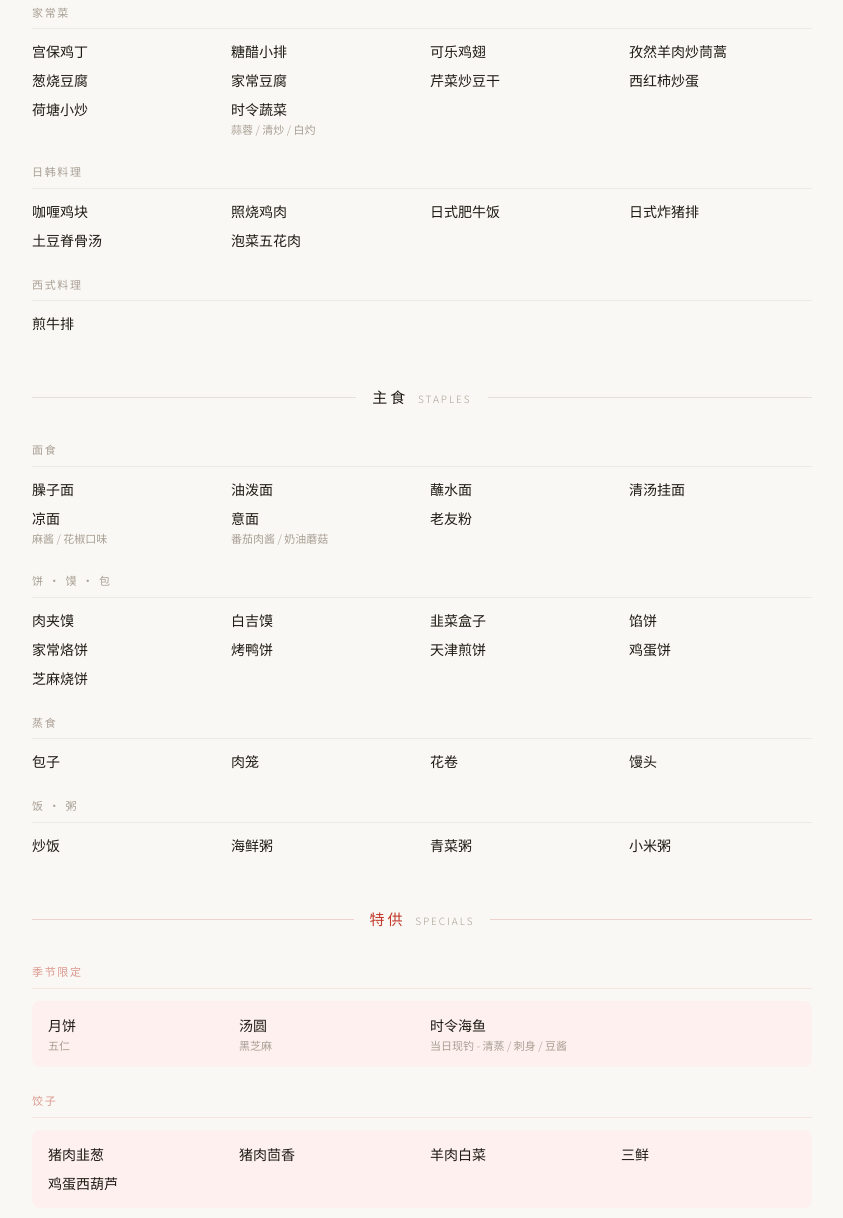
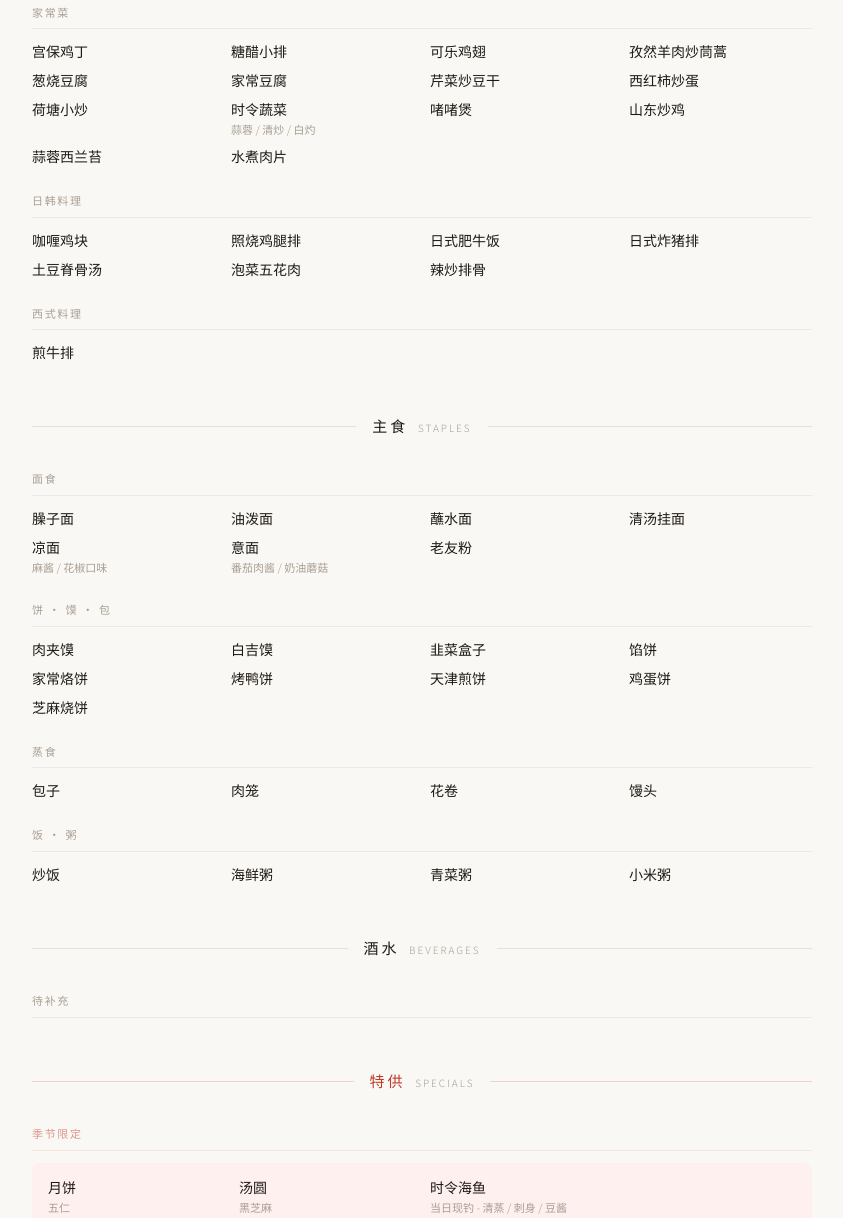
Before and after one commit to CodePointer/Home-Recipe, a plain HTML site: page index.html in a window 1280 px wide. Shown: the part 1108-2326 px from the top of the page, without its empty margins (218-1061 px from the left). Drawn offline with Linux system fonts and the light colour scheme.

Commit message:
feat: update new dishes
Co-authored-by: Copilot <copilot@github.com>

```diff
--- a/index.html
+++ b/index.html
@@ -338,6 +338,10 @@
         <div class="item">西红柿炒蛋</div>
         <div class="item">荷塘小炒</div>
         <div class="item">时令蔬菜<span class="item-note">蒜蓉 / 清炒 / 白灼</span></div>
+          <div class="item">啫啫煲</div>
+          <div class="item">山东炒鸡</div>
+          <div class="item">蒜蓉西兰苔</div>
+          <div class="item">水煮肉片</div>
       </div>
     </div>
 
@@ -345,11 +349,12 @@
       <div class="subsection-label">日韩料理</div>
       <div class="items-grid">
         <div class="item">咖喱鸡块</div>
-        <div class="item">照烧鸡肉</div>
+        <div class="item">照烧鸡腿排</div>
         <div class="item">日式肥牛饭</div>
         <div class="item">日式炸猪排</div>
         <div class="item">土豆脊骨汤</div>
         <div class="item">泡菜五花肉</div>
+        <div class="item">辣炒排骨</div>
       </div>
     </div>
 
@@ -422,7 +427,7 @@
   </div>
 
   <!-- 酒水 -->
-  <!-- <div class="section section-cold">
+  <div class="section section-cold">
     <div class="section-header">
       <div class="line"></div>
       <div>
@@ -432,14 +437,16 @@
       <div class="line"></div>
     </div>
 
-    <div class="subsection">
+    <div class="subsection-label">待补充</div>
+
+    <!-- <div class="subsection">
       <div class="subsection-label">White / Rosé</div>
       <div class="items-grid">
         <div class="item">Tina Moscato<span class="item-note">Kies</span></div>
         <div class="item">Cheers to you<span class="item-note">Kies | Sparkling Shriaz</span></div>
       </div>
-    </div>
-  </div> -->
+    </div> -->
+  </div>
 
   <!-- 节日特供 -->
   <div class="section section-festive">
```
